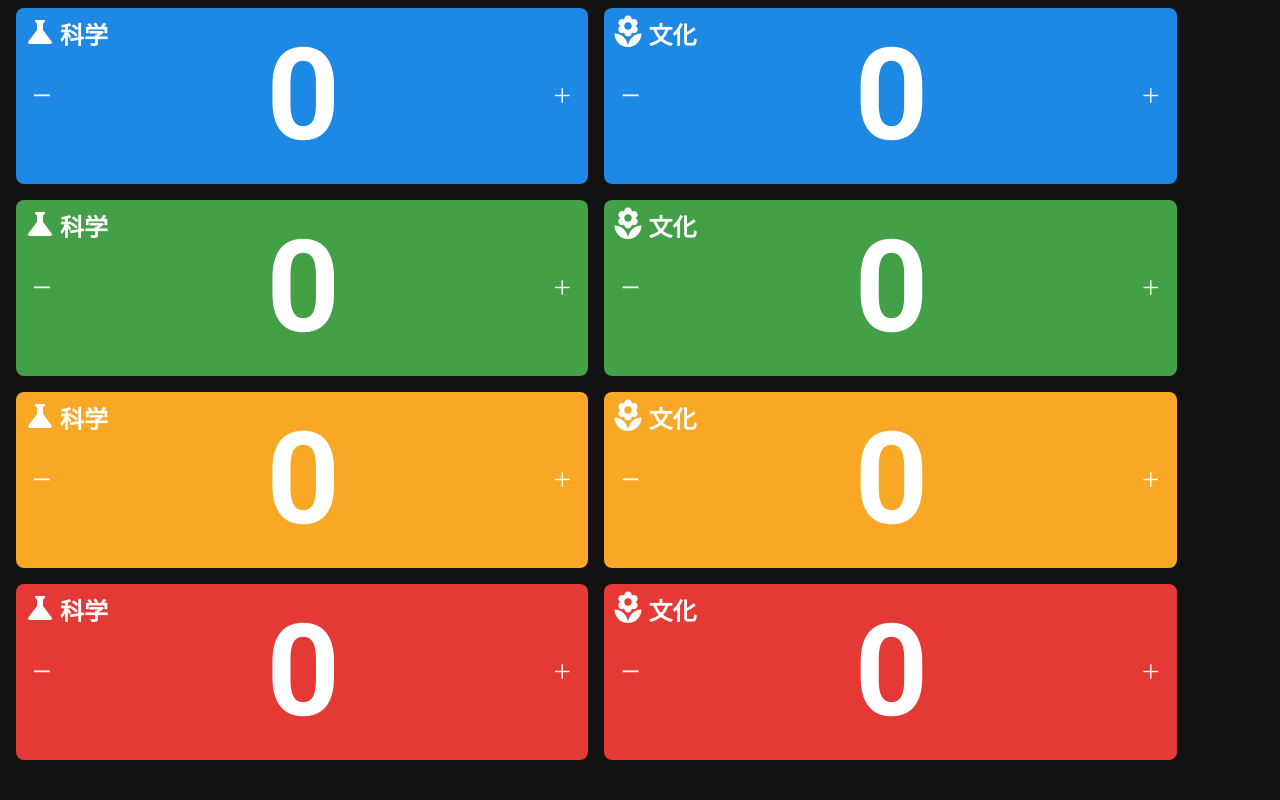
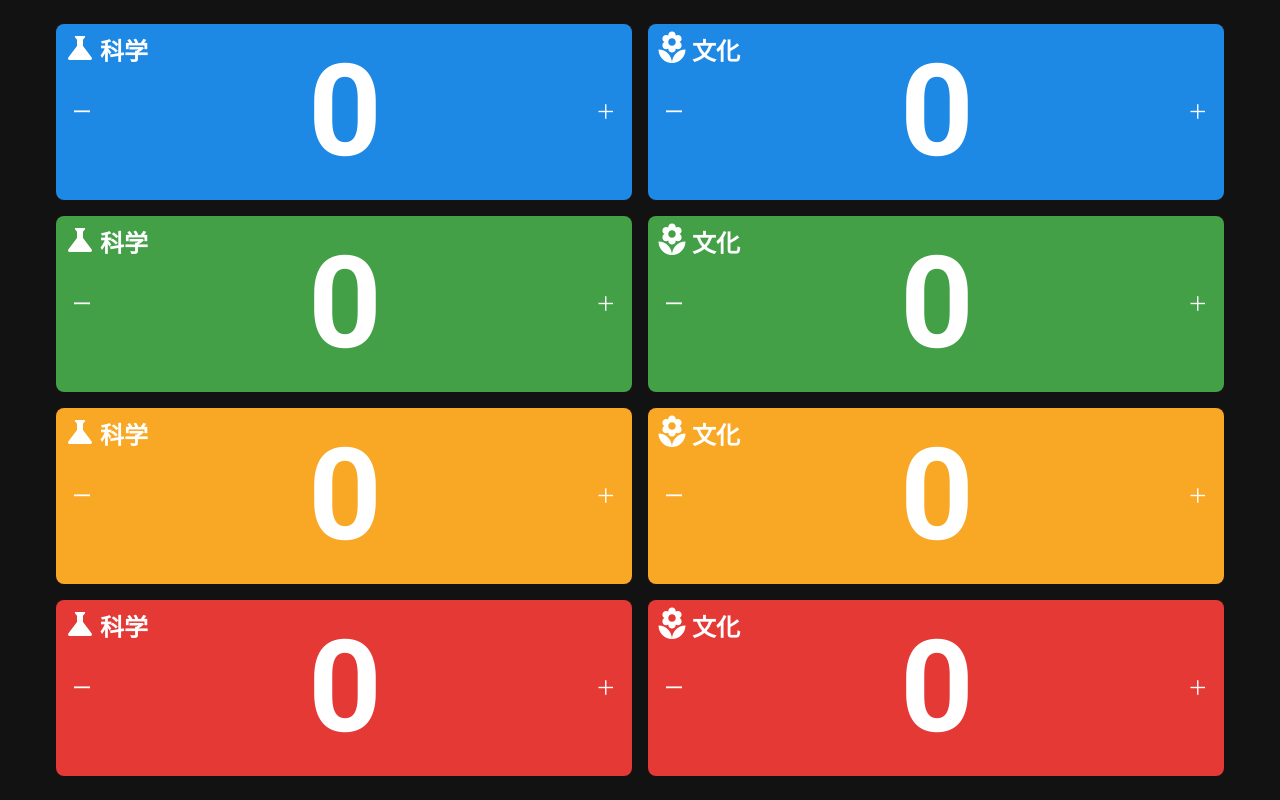
Before and after one commit to tamura2004/tth, a React (Vite) app: page / in a window 1280 px wide. Built offline with nearby package versions, Linux system fonts and the light colour scheme.

Commit message:
Fix design

```diff
--- a/src/App.tsx
+++ b/src/App.tsx
@@ -19,14 +19,21 @@ export default function App() {
   return (
     <ThemeProvider theme={darkTheme}>
       <CssBaseline />
-      <Box sx={{ display: "flex", flexDirection: "column" }}>
+      <Box
+        sx={{
+          display: "flex",
+          flexDirection: "column",
+          height: "100vh",
+          justifyContent: "center",
+        }}
+      >
         {colors.map((color) => (
           <Box
             key={color}
             sx={{
               display: "flex",
               flexDirection: "row",
-              pl: 1,
+              justifyContent: "center",
             }}
           >
             {labels.map((label) => (
```
